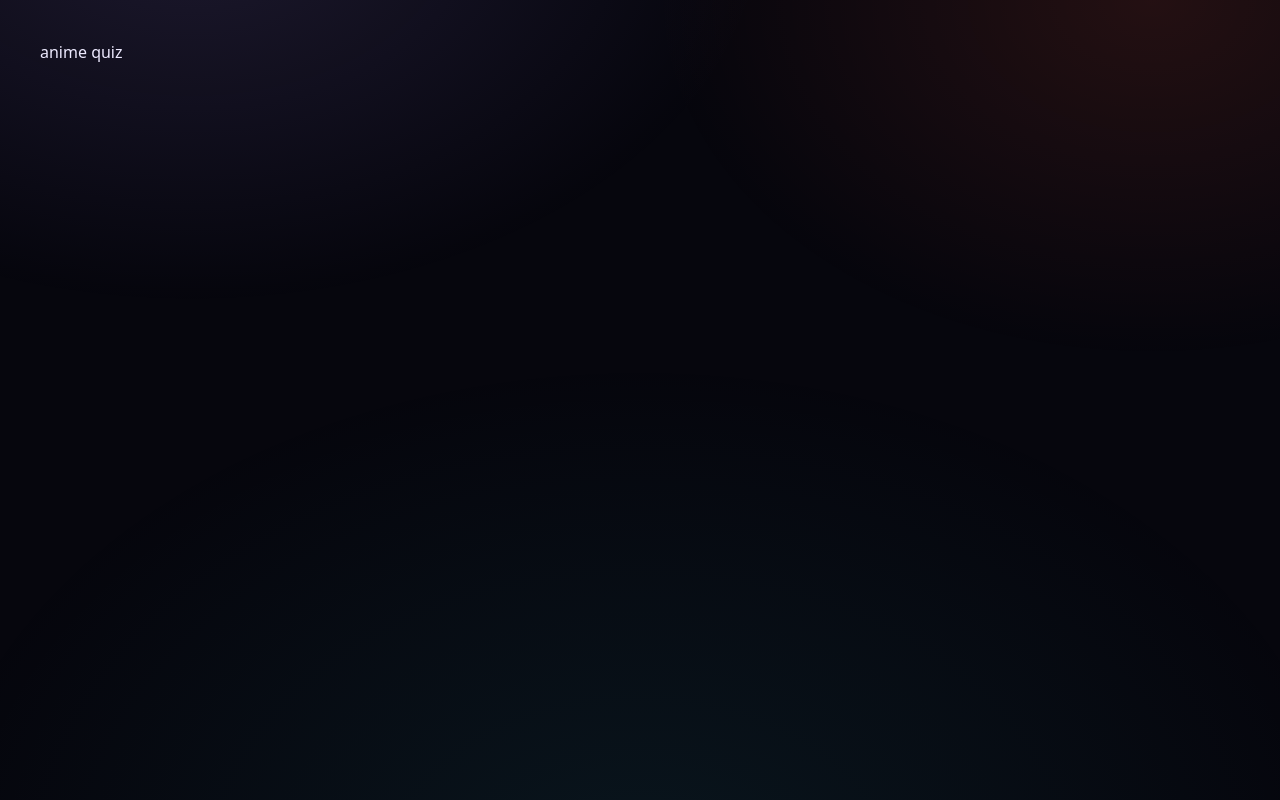
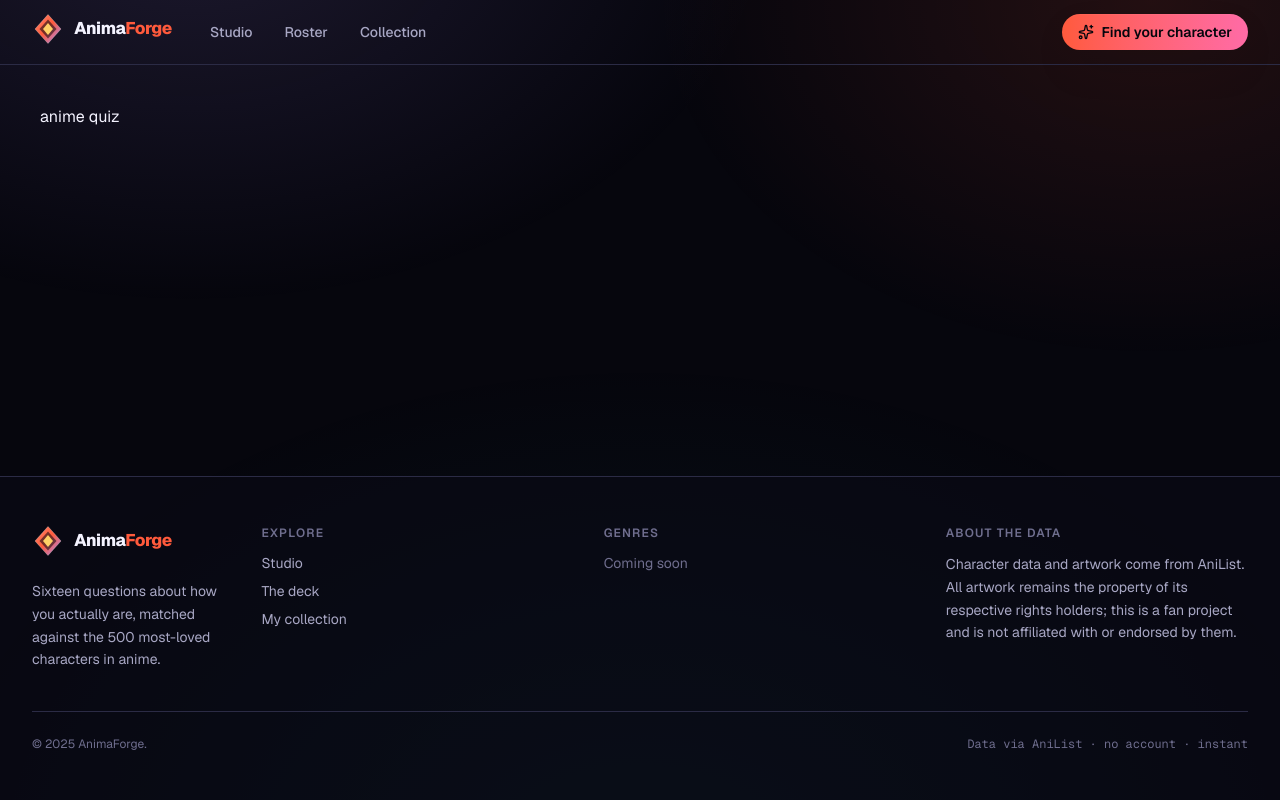
Before and after one commit to andreysamuels0001/WAYLF, a Next.js app: page / in a window 1280 px wide. Built offline with nearby package versions, Linux system fonts and the light colour scheme.

Commit message:
wire the shell into the layout

```diff
--- a/app/layout.tsx
+++ b/app/layout.tsx
@@ -1,14 +1,54 @@
 import type { Metadata } from "next";
+import { Geist, Geist_Mono } from "next/font/google";
+import { SiteNav } from "@/components/shell/SiteNav";
+import { SiteFooter } from "@/components/shell/SiteFooter";
 import "./globals.css";
 
+const geistSans = Geist({
+  variable: "--font-geist-sans",
+  subsets: ["latin"],
+});
+
+const geistMono = Geist_Mono({
+  variable: "--font-geist-mono",
+  subsets: ["latin"],
+});
+
 export const metadata: Metadata = {
-  title: "Anime Character Quiz",
+  title: {
+    default: "AnimaForge — Anime Character Quiz",
+    template: "%s · AnimaForge",
+  },
+  description:
+    "Sixteen questions about your habits, instincts and colours. Matched against the 500 most-loved characters in anime, revealed as a premium card.",
+  keywords: [
+    "anime character quiz",
+    "which anime character are you",
+    "anime personality test",
+    "character card",
+    "anime deck",
+  ],
+  openGraph: {
+    title: "AnimaForge — Anime Character Quiz",
+    description:
+      "Answer sixteen questions. Get matched to one of the 500 most-loved characters in anime, revealed as a premium card.",
+    type: "website",
+  },
 };
 
 export default function RootLayout({ children }: LayoutProps<"/">) {
   return (
-    <html lang="en" className="h-full">
-      <body className="min-h-full">{children}</body>
+    <html
+      lang="en"
+      className={`${geistSans.variable} ${geistMono.variable} h-full antialiased`}
+    >
+      <body className="min-h-full flex flex-col">
+        <div className="relative z-10 flex min-h-dvh flex-col">
+          <SiteNav />
+          <main className="flex-1">{children}</main>
+          <SiteFooter />
+        </div>
+      </body>
     </html>
   );
 }
```
